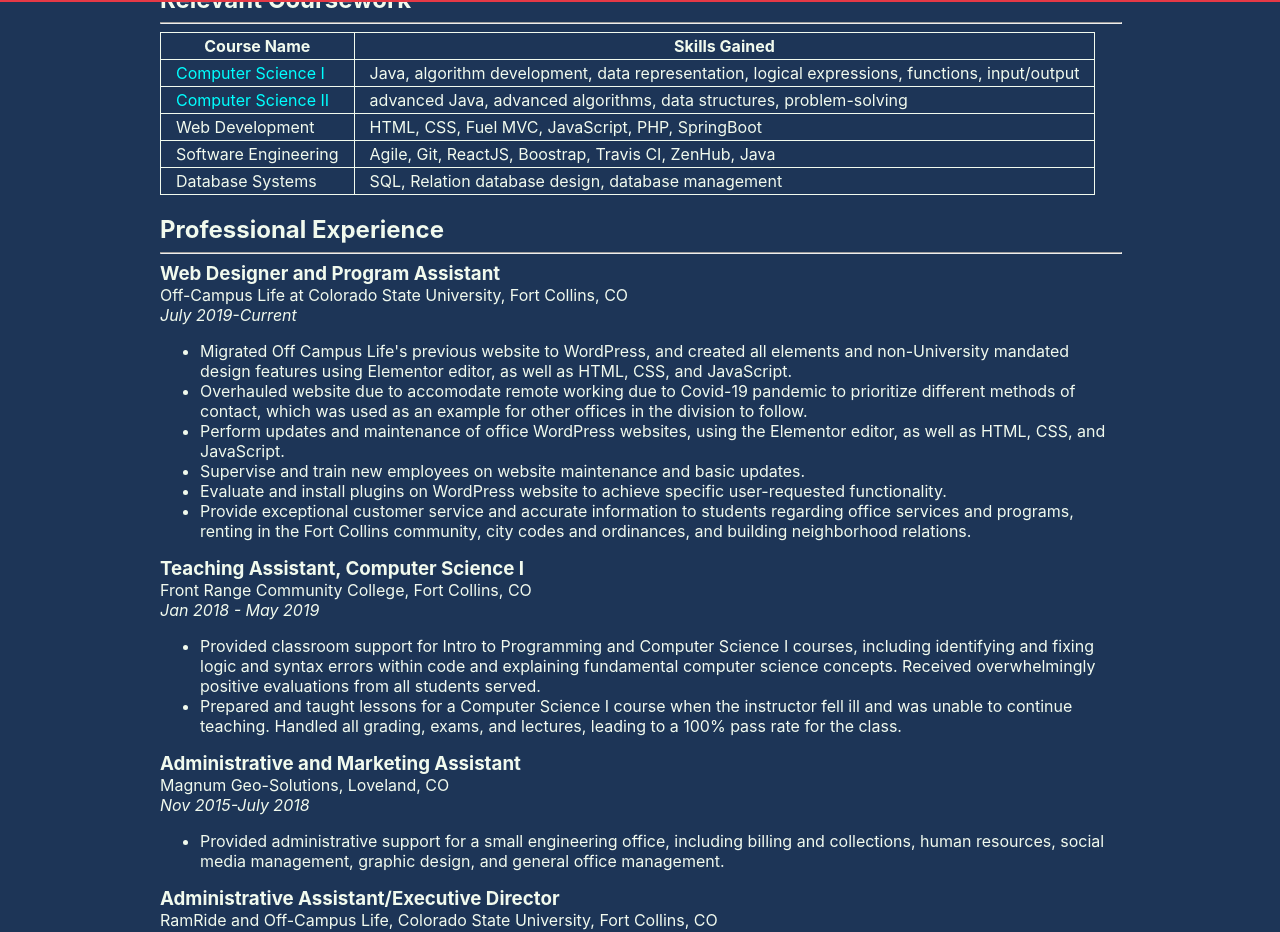
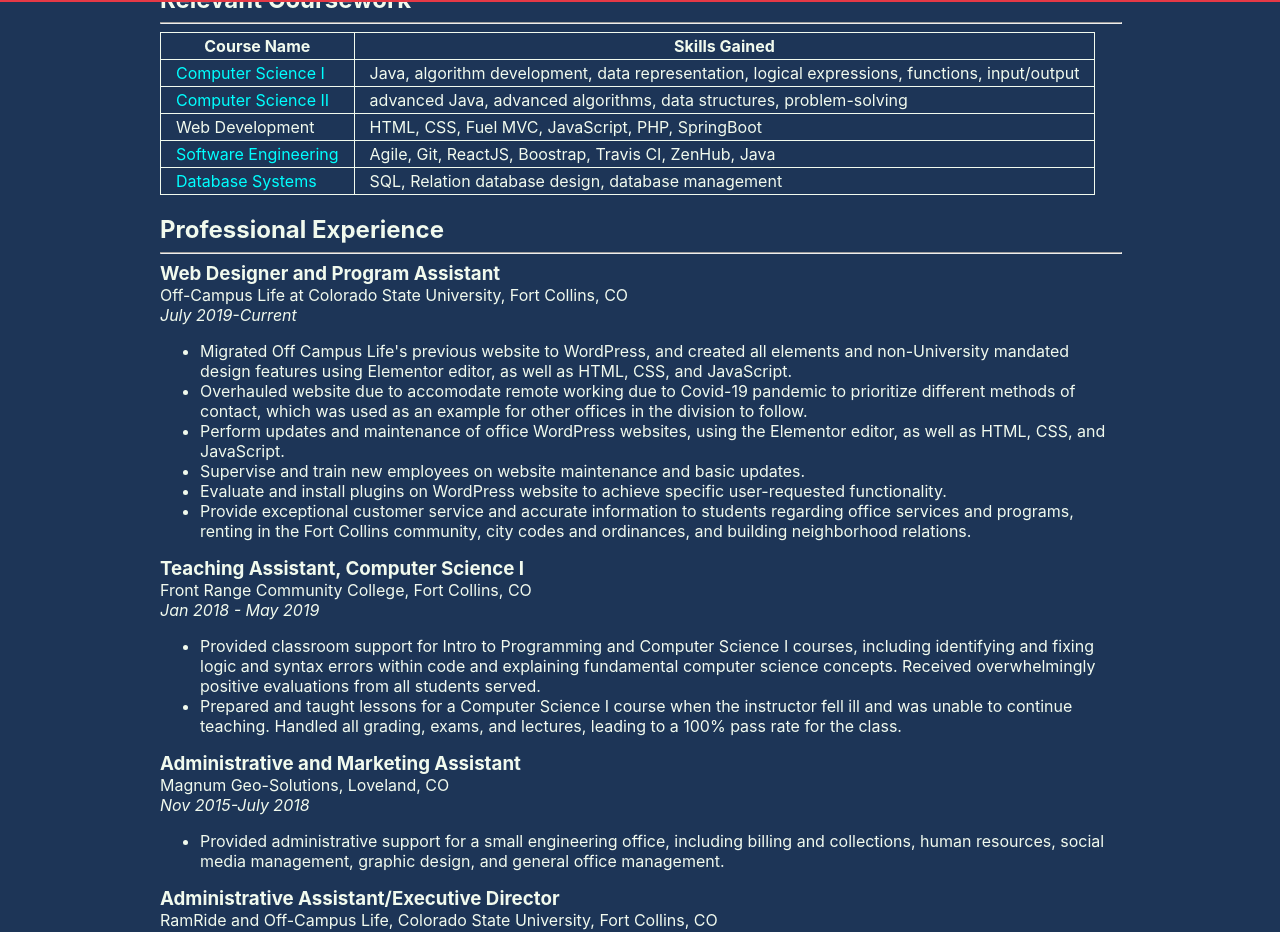
Before and after one commit to snwilliams/personal-site, a React (Create React App) app: page /resume in a window 1280 px wide. Shown: the part 798-1730 px from the top of the page. Built offline with nearby package versions, Linux system fonts and the light colour scheme.

Commit message:
cleaned up project structure by moving components to their own folder and pages

```diff
--- a/src/App.js
+++ b/src/components/App.js
@@ -1,5 +1,7 @@
 import { Routes, Route } from 'react-router';
-import { Home, Resume, MyProjects } from "./pages";
+import { Home } from './Home';
+import { Resume } from './Resume';
+import { MyProjects } from './MyProjects';
 
 function App() {
   return (
--- /dev/null
+++ b/src/components/Home.js
@@ -0,0 +1,16 @@
+import React from "react";
+import sara from "../assets/images/sara-photo.png"
+
+export function Home() {
+    return(
+        <div className="home">
+            <img className="profile-photo" src={sara} alt="Sara Williams, a white woman with brown hair" />
+            <h1 className="intro-text">Hi, I'm Sara.</h1>
+            <p className="intro-p">I created this website using ReactJS to show that I'm more than just a few bullets on a resume. What I lack in programming experience, I
+            make up for in determination to learn and great communication and teamwork skills. I have a lot to offer the right team, so if you're
+            searching for a dedicated employee, let's talk!
+            </p>
+            <a href="mailto:sara.williams.n@gmail.com"><button className="contact-me">Contact Me</button></a>
+        </div>
+    );
+}
--- /dev/null
+++ b/src/components/MyProjects.js
@@ -0,0 +1,51 @@
+import { useEffect, useState } from "react";
+
+export function MyProjects() {
+    const [data, setData] = useState(null);
+    const [error, setError] = useState(null);
+
+    useEffect(() => {
+        fetch(`https://api.github.com/users/snwilliams/repos`)
+        .then(response=> {
+            if(response.status===403) {
+                //console.log("API response: " + response.status);
+                setError(response.status);
+            } else {
+                console.log(response.status);
+                return response.json()
+            }
+        })
+        .then(setData)
+        .catch(setError)
+    },[]);
+
+    if (error) {
+        //console.log(error);
+        return (
+            <div className="error">
+                <h1>This page was built using the GitHub API. If you are seeing this message, it means that the limit of calls to the API was exceeded. Please view my repositories on Github.</h1>
+                <a href="https://github.com/snwilliams?tab=repositories"><button className="contact-me">Go to GitHub</button></a>
+            </div>
+
+        );
+    }
+
+    if(!data) return null;
+
+    const repoData = data.map((repo)=> {
+        return(
+            <div>
+                <h4><a href={repo.html_url}>{repo.name}</a></h4>
+                <p>{repo.description}</p>
+            </div>
+        )
+    })
+    return(
+        <div>
+            <h1>Repositories</h1>
+            {repoData}
+        </div>
+    );
+
+
+}
--- a/src/pages.js
+++ b/src/components/Resume.js
@@ -1,19 +1,4 @@
-import { useEffect, useState } from "react";
-import sara from "./assets/images/sara-photo.png"
-
-export function Home() {
-    return(
-        <div className="home">
-            <img className="profile-photo" src={sara} alt="Sara Williams, a white woman with brown hair" />
-            <h1 className="intro-text">Hi, I'm Sara.</h1>
-            <p className="intro-p">I created this website using ReactJS to show that I'm more than just a few bullets on a resume. What I lack in programming experience, I
-            make up for in determination to learn and great communication and teamwork skills. I have a lot to offer the right team, so if you're
-            searching for a dedicated employee, let's talk!
-            </p>
-            <a href="mailto:sara.williams.n@gmail.com"><button className="contact-me">Contact Me</button></a>
-        </div>
-    );
-}
+import React from "react";
 
 export function Resume() {
     return (
@@ -73,11 +58,11 @@ export function Resume() {
                             <td>HTML, CSS, Fuel MVC, JavaScript, PHP, SpringBoot</td>
                         </tr>
                         <tr>
-                            <td>Software Engineering</td>
+                            <td><a className="resume-link" href="https://catalog.colostate.edu/search/?P=CS%20314">Software Engineering</a></td>
                             <td>Agile, Git, ReactJS, Boostrap, Travis CI, ZenHub, Java</td>
                         </tr>
                         <tr>
-                            <td>Database Systems</td>
+                            <td><a className="resume-link" href="https://catalog.colostate.edu/search/?P=CS%20430">Database Systems</a></td>
                             <td>SQL, Relation database design, database management</td>
                         </tr>
                     </tbody>
@@ -146,53 +131,3 @@ export function Resume() {
         </div>
     );
 }
-
-export function MyProjects() {
-    const [data, setData] = useState(null);
-    const [error, setError] = useState(null);
-
-    useEffect(() => {
-        fetch(`https://api.github.com/users/snwilliams/repos`)
-        .then(response=> {
-            if(response.status===403) {
-                //console.log("API response: " + response.status);
-                setError(response.status);
-            } else {
-                console.log(response.status);
-                return response.json()
-            }
-        })
-        .then(setData)
-        .catch(setError)
-    },[]);
-
-    if (error) {
-        //console.log(error);
-        return (
-            <div className="error">
-                <h1>This page was built using the GitHub API. If you are seeing this message, it means that the limit of calls to the API was exceeded. Please view my repositories on Github.</h1>
-                <a href="https://github.com/snwilliams?tab=repositories"><button className="contact-me">Go to GitHub</button></a>
-            </div>
-
-        );
-    }
-
-    if(!data) return null;
-
-    const repoData = data.map((repo)=> {
-        return(
-            <div>
-                <h4><a href={repo.html_url}>{repo.name}</a></h4>
-                <p>{repo.description}</p>
-            </div>
-        )
-    })
-    return(
-        <div>
-            <h1>Repositories</h1>
-            {repoData}
-        </div>
-    );
-
-
-}
```
Also changed, not shown: src/index.js (+3 -4 lines), src/components/Footer.js (renamed from src/Footer.js), src/components/Nav.js (renamed from src/Nav.js).
